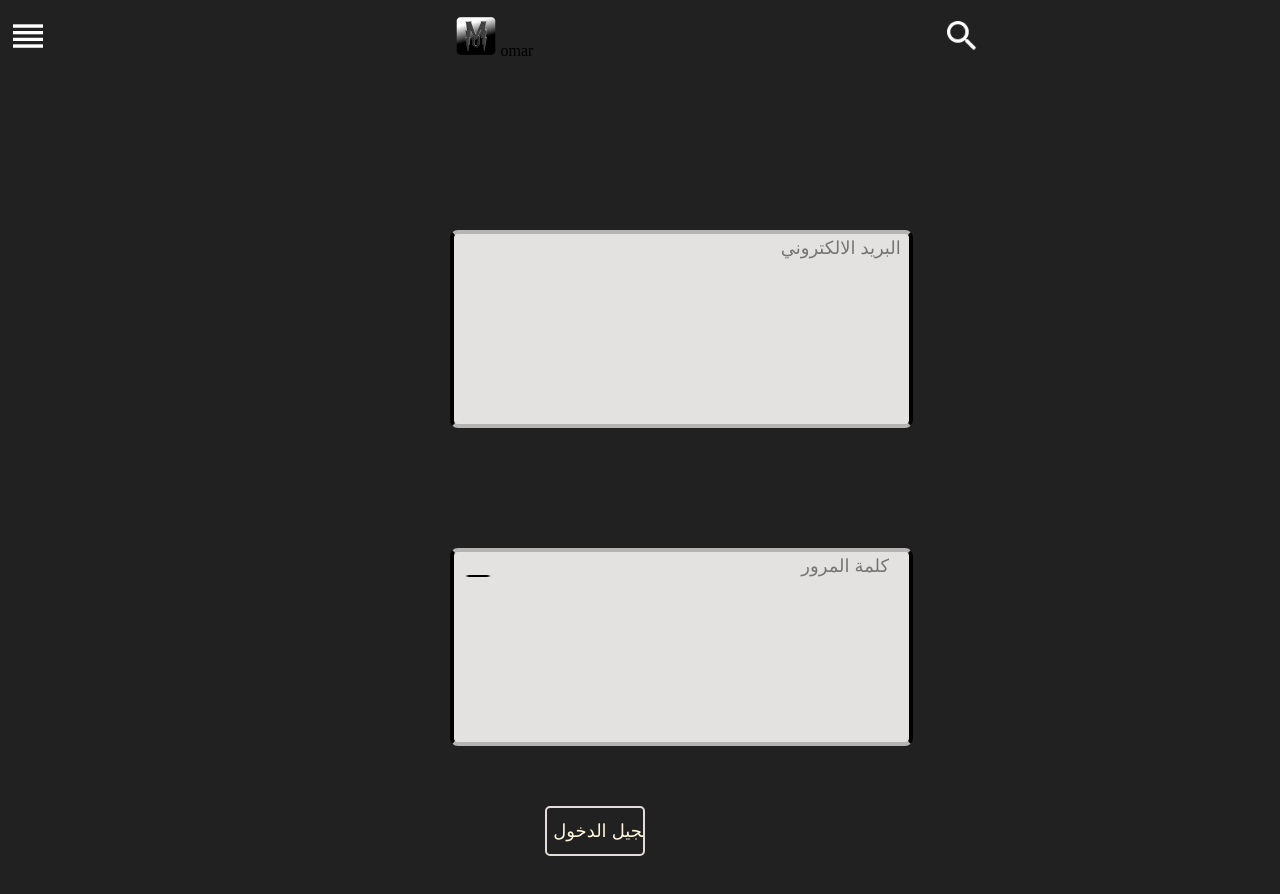
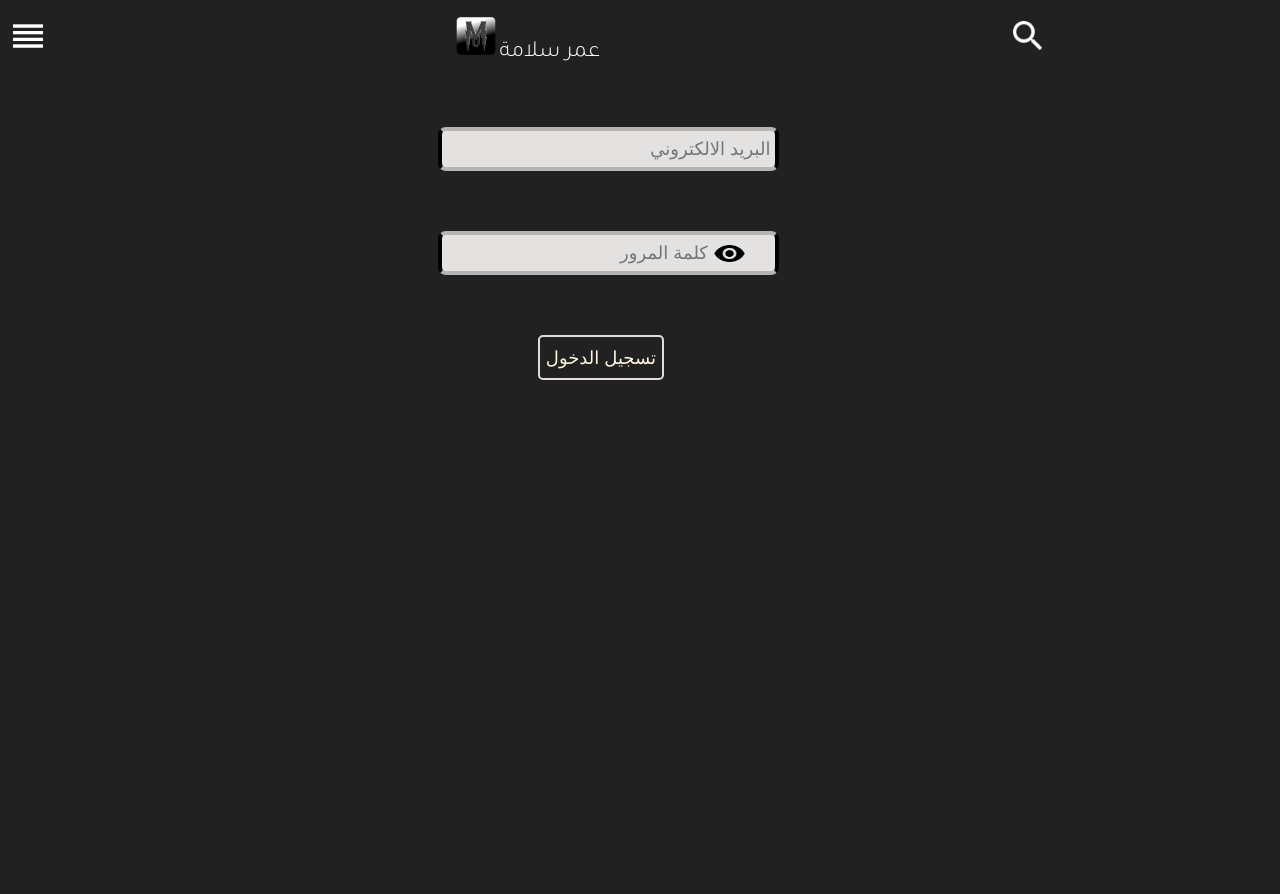
Before and after one commit to 3mar00/omar, a plain HTML site: page index.html in a window 1280 px wide. After the commit the page ends 800 px from the top, so only its background shows below. Drawn offline with Linux system fonts and the light colour scheme.

Commit message:
Add files via upload

```diff
--- a/b.css
+++ b/b.css
@@ -1,16 +1,16 @@
 div{
-
-    display:inline-block;
     background-color:#e4e1e1;
     color:#fafaff;
-    width:120%;
-    height:190px;
+    width:40%;
+    height:36px;
     border-color: #b6b3b3 #000000;
     border-width:4px;
     border-style:solid;
     border-radius:8px;
     margin:60px 0;
-
+    display:flex;
+    align-items:center;
+    justify-content: center;
 }
 .password,
 .u{
@@ -22,58 +22,43 @@ div{
     border-color:#00000000;
     border-style:solid;
     font-size:18px;
-
-
-}
-.password{
-    display:inline-block;
-    width:84%;
 }
 img{
-
   width:40px;
   height:40px;
-
-
 }
 
 .imgl{
-
 margin:0 32% 0 0;
-
 }
-
-
 .imgs{
-
     margin:0 0  0 32% ;
-
 }
-
 form{
-
-    margin:110px 35%;
-
+    margin:0 0 0 34%;
+    align-items:center;
+    justify-content: center;
 }
 body{
-
     background-color:#212121;
-
+    font-family: 'Tajawal', sans-serif;
 }
 .u{
     width:97%;
 }
 .imagep{
-    margin:5% 1px;
     width:10%;
-    height:1%;
+    height:75%;
     float:left;
+    display:flex;
+    align-items:center;
+    justify-content: center;
 }
 .b{
-    display:inline;
-    margin:0 50% 0 25%;
-    width:100px;
-    height: 50px;
+
+    margin:0 0 0 12%;
+    width:min-content;
+    height: 45px;
     font-size:18px;
     color:cornsilk;
     background:#212121;
@@ -85,3 +70,11 @@ body{
 .clear{
     clear:left;
 }
+span{
+    margin-bottom:15px;
+    color:#ffffff;
+    font-size:23px;
+    text-align:center;
+    align-items: center;
+    padding-bottom:20px;
+}
--- a/index.html
+++ b/index.html
@@ -1,8 +1,11 @@
 <!DOCTYPE html>
 <head>
     <meta charset="UTF-8">
-    <title>omar</title>
+    <title>عمر سلامة</title>
     <link rel="stylesheet" href="b.css">
+    <link rel="preconnect" href="https://fonts.googleapis.com">
+<link rel="preconnect" href="https://fonts.gstatic.com" crossorigin>
+<link href="https://fonts.googleapis.com/css2?family=Tajawal:wght@300&display=swap" rel="stylesheet">
 </head>
 <body>
 
@@ -10,7 +13,7 @@
     <p> <img src="lis.png" alt="faild" class="imgl">
 
         <img src="logo.png" alt="faild">
-        omar
+        <span>عمر سلامة</span>
         <img src="se (1).png" class="imgs"></p>
 
 
```
